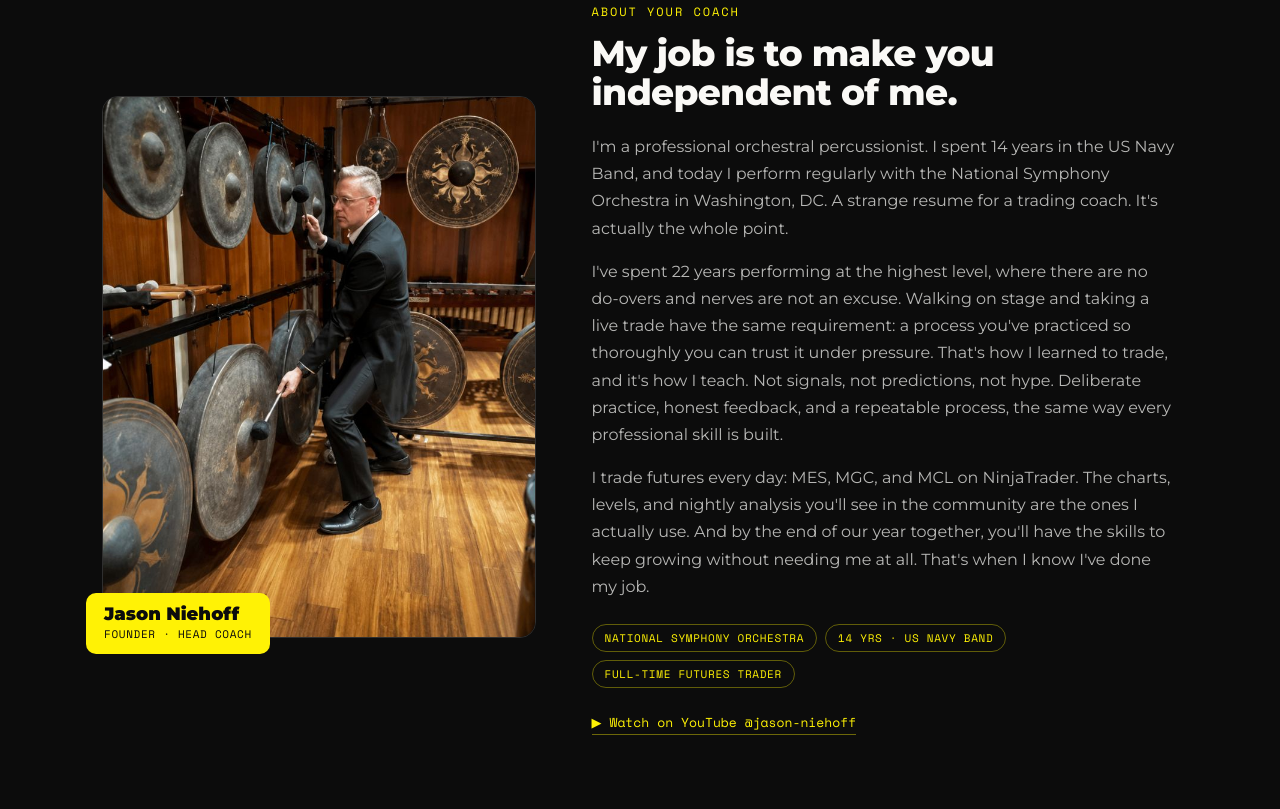
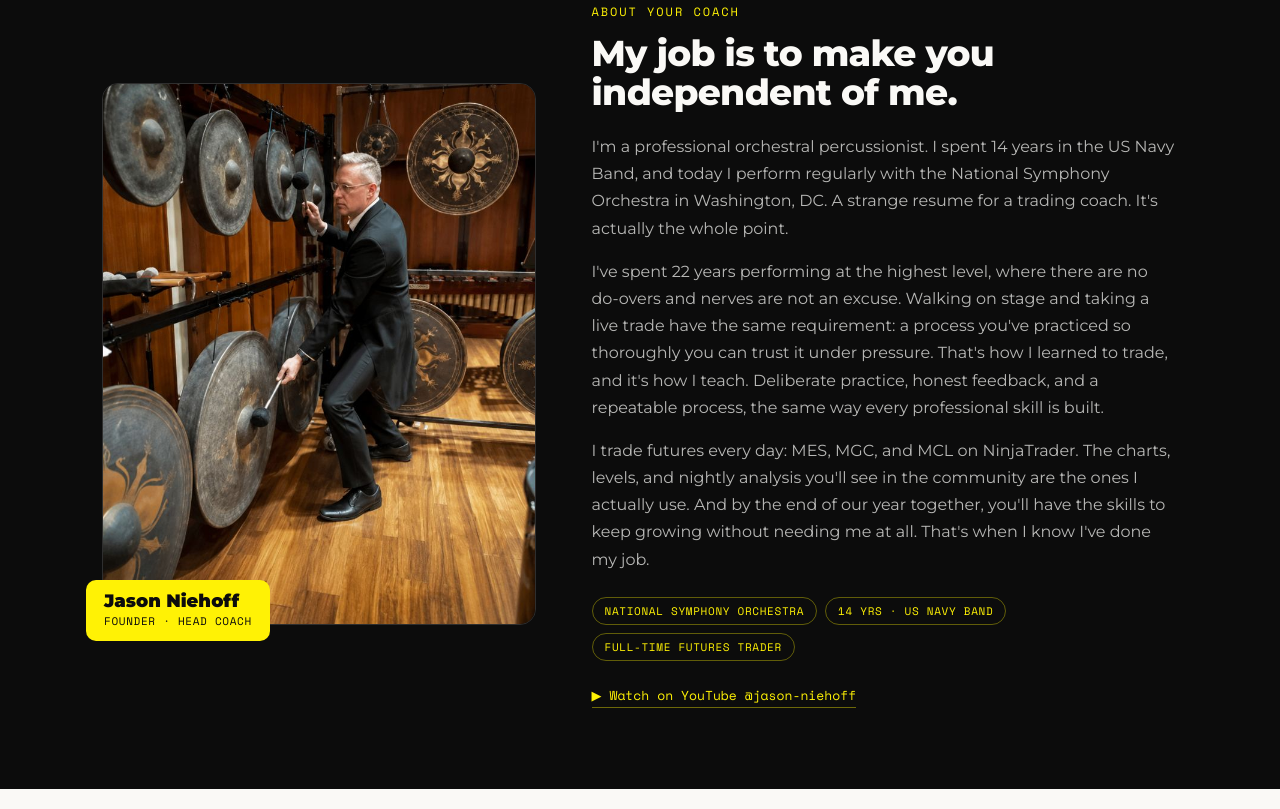
Before and after one commit to jwniehoff/ftr-coaching-page, a plain HTML site: page index.html in a window 1280 px wide. Shown: the part 1988-2797 px from the top of the page. Drawn offline with nearby package versions, Linux system fonts and the light colour scheme.

Commit message:
Update index.html

```diff
--- a/index.html
+++ b/index.html
@@ -448,7 +448,7 @@ a{color:inherit;text-decoration:none}
       <div class="mono" style="font-size:12px;letter-spacing:.16em;color:#fff205">ABOUT YOUR COACH</div>
       <h2 style="font-size:36px;font-weight:800;letter-spacing:-.02em;margin:14px 0 20px;line-height:1.1">My job is to make you independent of me.</h2>
       <p style="font-size:16px;line-height:1.7;color:rgba(250,249,246,.72);margin:0 0 16px">I'm a professional orchestral percussionist. I spent 14 years in the US Navy Band, and today I perform regularly with the National Symphony Orchestra in Washington, DC. A strange resume for a trading coach. It's actually the whole point.</p>
-      <p style="font-size:16px;line-height:1.7;color:rgba(250,249,246,.72);margin:0 0 16px">I've spent 22 years performing at the highest level, where there are no do-overs and nerves are not an excuse. Walking on stage and taking a live trade have the same requirement: a process you've practiced so thoroughly you can trust it under pressure. That's how I learned to trade, and it's how I teach. Not signals, not predictions, not hype. Deliberate practice, honest feedback, and a repeatable process, the same way every professional skill is built.</p>
+      <p style="font-size:16px;line-height:1.7;color:rgba(250,249,246,.72);margin:0 0 16px">I've spent 22 years performing at the highest level, where there are no do-overs and nerves are not an excuse. Walking on stage and taking a live trade have the same requirement: a process you've practiced so thoroughly you can trust it under pressure. That's how I learned to trade, and it's how I teach. Deliberate practice, honest feedback, and a repeatable process, the same way every professional skill is built.</p>
       <p style="font-size:16px;line-height:1.7;color:rgba(250,249,246,.72);margin:0 0 24px">I trade futures every day: MES, MGC, and MCL on NinjaTrader. The charts, levels, and nightly analysis you'll see in the community are the ones I actually use. And by the end of our year together, you'll have the skills to keep growing without needing me at all. That's when I know I've done my job.</p>
       <div style="display:flex;flex-wrap:wrap;gap:8px;margin:0 0 24px">
         <span class="mono" style="font-size:11px;letter-spacing:.06em;color:#fff205;border:1px solid rgba(255,242,5,.35);border-radius:999px;padding:5px 12px">NATIONAL SYMPHONY ORCHESTRA</span>
```
